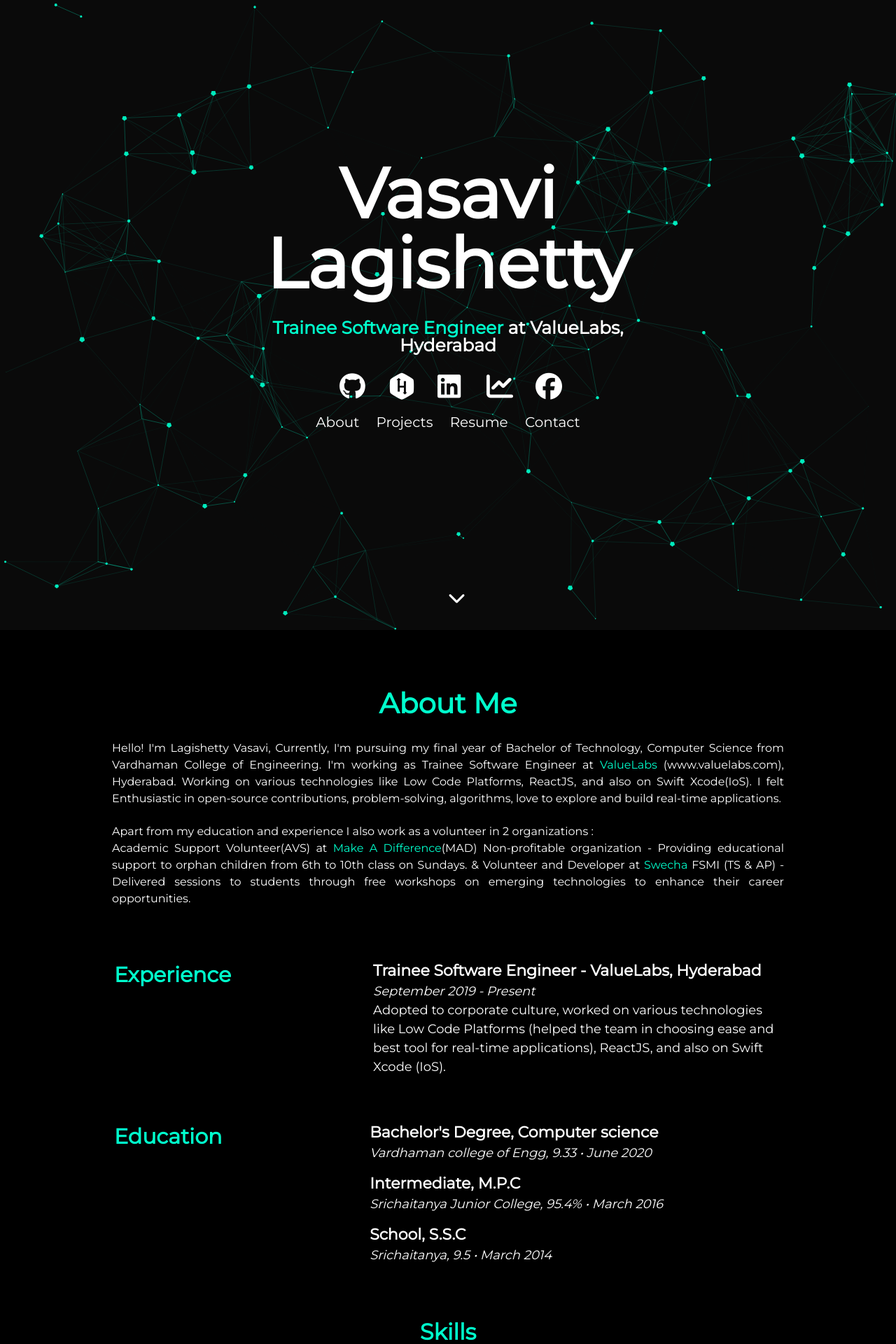
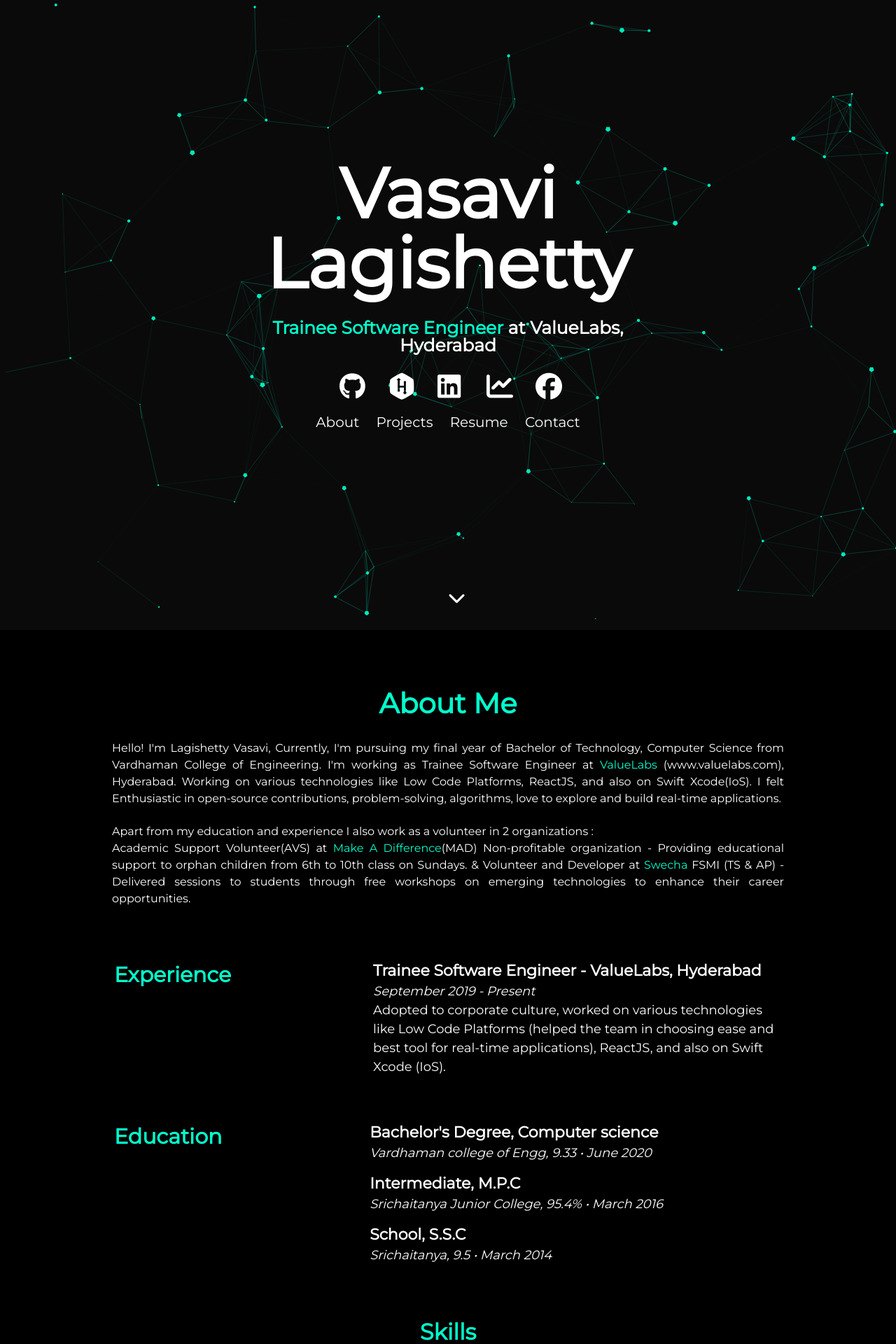
Before and after one commit to VasaviLagishetty/VasaviLagishetty.github.io, a Jekyll site: the page built from index.html, in a window 1280 px wide. Shown: the top 1920 px of the page at 70% size. Built offline with Jekyll 4.4.1, drawn with Linux system fonts in a browser that asks for light colours; nearby versions of some CDN libraries.

Commit message:
Updated Profile

```diff
--- a/_layouts/default.html
+++ b/_layouts/default.html
@@ -1,6 +1,6 @@
 <!DOCTYPE html>
 <html lang="en">
-  <link rel="shortcut icon" type="image/png" href="assets/img/favicon.jpg"/>
+  <link rel="shortcut icon" type="image/png" href="assets/Me/vasavi.jpg"/>
   {% include head.html %}
   <body>
       {% include header.html %}
--- a/assets/css/main.css
+++ b/assets/css/main.css
@@ -3791,7 +3791,7 @@
 	font-size:50px;
 	display:block;
 	line-height:1;
-	color:#fff
+	color:#fff;
 }
 @media only screen and (min-width: 550px) {
 	.header .site-title {
--- a/assets/js/main.js
+++ b/assets/js/main.js
@@ -3,7 +3,7 @@
     particlesJS("particles-js", {
         particles: {
             number: {
-                value: 100,
+                value: 75,
                 density: {
                     enable: !0,
                     value_area: 800
```
Also changed, not shown: 1 other file.
